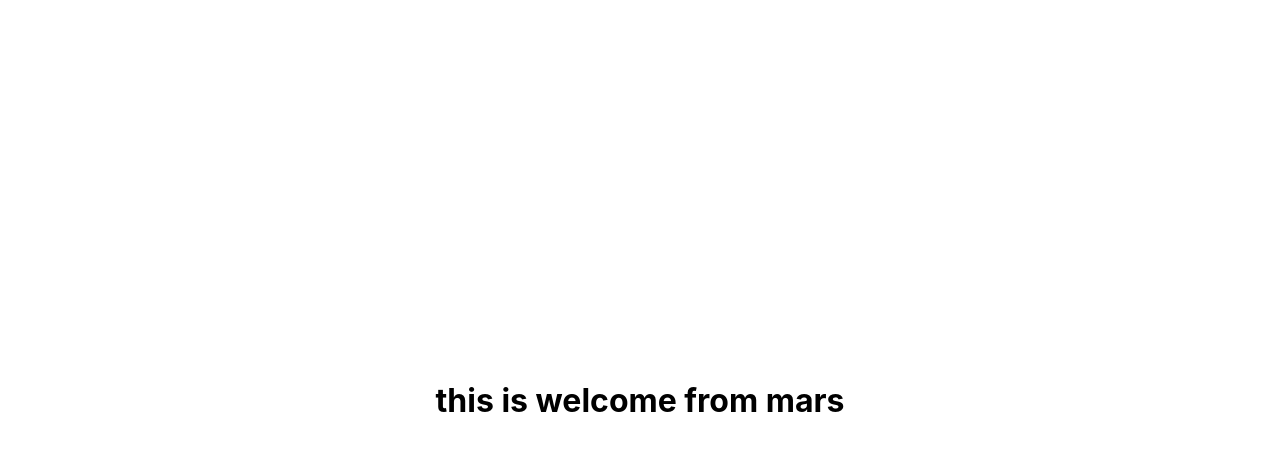
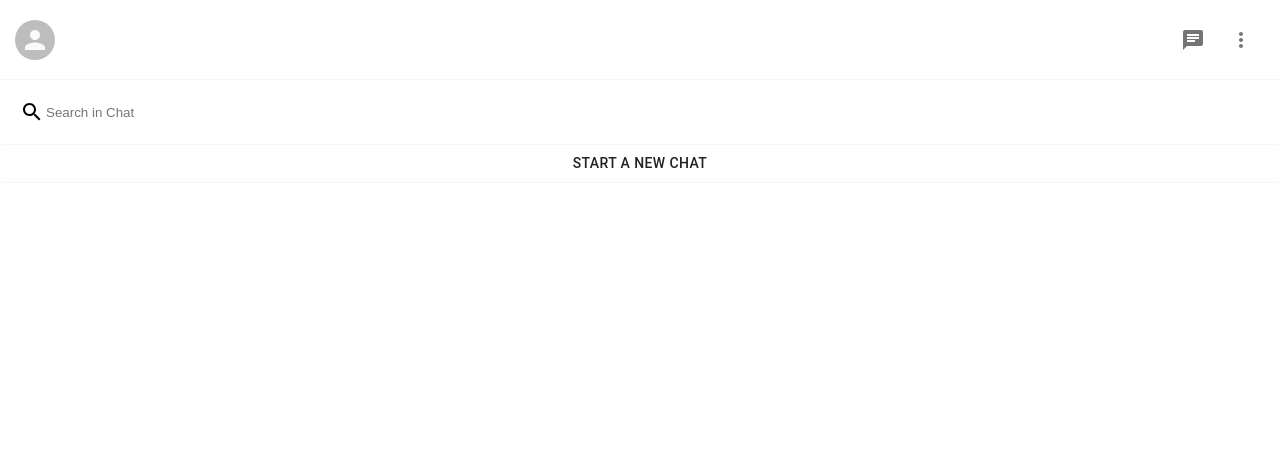
Before and after one commit to vandarrellponce/vdp-nextjs-whatsapp, a Next.js app: page / in a window 1280 px wide. Shown: the top 450 px of the page. Built offline with nearby package versions, Linux system fonts and the light colour scheme.

Commit message:
building the Sidebar Component

```diff
--- /dev/null
+++ b/components/SideBar.js
@@ -0,0 +1,87 @@
+import styled from 'styled-components'
+import { Avatar, Button } from '@material-ui/core'
+import MoreVertIcon from '@material-ui/icons/MoreVert'
+import ChatIcon from '@material-ui/icons/Chat'
+import SearchIcon from '@material-ui/icons/Search'
+import { IconButton } from '@material-ui/core'
+
+const SideBar = () => {
+  return (
+    <Container>
+      <Header>
+        <UserAvatar />
+
+        <IconsContainer>
+          <IconButton>
+            <ChatIcon />
+          </IconButton>
+
+          <IconButton>
+            <MoreVertIcon />
+          </IconButton>
+        </IconsContainer>
+      </Header>
+
+      <SearchContainer>
+        <SearchIcon />
+        <SearchInput placeholder="Search in Chat" />
+      </SearchContainer>
+
+      <SidebarButton> Start a New Chat</SidebarButton>
+
+      {/* List of Chats */}
+    </Container>
+  )
+}
+
+export default SideBar
+
+const Container = styled.div``
+
+const Header = styled.div`
+  display: flex;
+  justify-content: space-between;
+  align-items: center;
+  position: sticky;
+  top: 0;
+  background-color: white;
+  padding: 15px;
+  height: 80px;
+  border-bottom: 1px solid whitesmoke;
+`
+
+const UserAvatar = styled(Avatar)`
+  cursor: pointer;
+
+  :hover {
+    opacity: 0.8;
+  }
+`
+const IconsContainer = styled.div`
+  display: flex;
+  align-items: center;
+  justify-content: center;
+`
+
+const SearchContainer = styled.div`
+  display: flex;
+  align-items: center;
+  padding: 20px;
+  border-radius: 2px;
+`
+
+const SearchInput = styled.input`
+  outline-width: 0;
+  border: none;
+  flex: 1;
+`
+
+const SidebarButton = styled(Button)`
+  border: none;
+  background-color: white;
+  width: 100%;
+  &&& {
+    border-top: 1px solid whitesmoke;
+    border-bottom: 1px solid whitesmoke;
+  }
+`
--- a/package.json
+++ b/package.json
@@ -9,6 +9,8 @@
     "lint": "next lint"
   },
   "dependencies": {
+    "@material-ui/core": "^4.12.1",
+    "@material-ui/icons": "^4.11.2",
     "next": "11.0.1",
     "react": "17.0.2",
     "react-dom": "17.0.2",
--- a/pages/index.js
+++ b/pages/index.js
@@ -1,16 +1,16 @@
 import Head from 'next/head'
-import Image from 'next/image'
-import styles from '../styles/Home.module.css'
+
+import SideBar from '../components/SideBar'
 
 export default function Home() {
   return (
-    <div className={styles.container}>
+    <div>
       <Head>
         <title>Whatsapp VDP</title>
         <link rel="icon" href="/favicon.ico" />
       </Head>
 
-      <h1>this is welcome from mars</h1>
+      <SideBar />
     </div>
   )
 }
--- a/styles/Home.module.css
+++ /dev/null
@@ -1,121 +0,0 @@
-.container {
-  min-height: 100vh;
-  padding: 0 0.5rem;
-  display: flex;
-  flex-direction: column;
-  justify-content: center;
-  align-items: center;
-  height: 100vh;
-}
-
-.main {
-  padding: 5rem 0;
-  flex: 1;
-  display: flex;
-  flex-direction: column;
-  justify-content: center;
-  align-items: center;
-}
-
-.footer {
-  width: 100%;
-  height: 100px;
-  border-top: 1px solid #eaeaea;
-  display: flex;
-  justify-content: center;
-  align-items: center;
-}
-
-.footer a {
-  display: flex;
-  justify-content: center;
-  align-items: center;
-  flex-grow: 1;
-}
-
-.title a {
-  color: #0070f3;
-  text-decoration: none;
-}
-
-.title a:hover,
-.title a:focus,
-.title a:active {
-  text-decoration: underline;
-}
-
-.title {
-  margin: 0;
-  line-height: 1.15;
-  font-size: 4rem;
-}
-
-.title,
-.description {
-  text-align: center;
-}
-
-.description {
-  line-height: 1.5;
-  font-size: 1.5rem;
-}
-
-.code {
-  background: #fafafa;
-  border-radius: 5px;
-  padding: 0.75rem;
-  font-size: 1.1rem;
-  font-family: Menlo, Monaco, Lucida Console, Liberation Mono, DejaVu Sans Mono,
-    Bitstream Vera Sans Mono, Courier New, monospace;
-}
-
-.grid {
-  display: flex;
-  align-items: center;
-  justify-content: center;
-  flex-wrap: wrap;
-  max-width: 800px;
-  margin-top: 3rem;
-}
-
-.card {
-  margin: 1rem;
-  padding: 1.5rem;
-  text-align: left;
-  color: inherit;
-  text-decoration: none;
-  border: 1px solid #eaeaea;
-  border-radius: 10px;
-  transition: color 0.15s ease, border-color 0.15s ease;
-  width: 45%;
-}
-
-.card:hover,
-.card:focus,
-.card:active {
-  color: #0070f3;
-  border-color: #0070f3;
-}
-
-.card h2 {
-  margin: 0 0 1rem 0;
-  font-size: 1.5rem;
-}
-
-.card p {
-  margin: 0;
-  font-size: 1.25rem;
-  line-height: 1.5;
-}
-
-.logo {
-  height: 1em;
-  margin-left: 0.5rem;
-}
-
-@media (max-width: 600px) {
-  .grid {
-    width: 100%;
-    flex-direction: column;
-  }
-}
```
Also changed, not shown: 1 other file (tests, documents, lock files or other folders).
